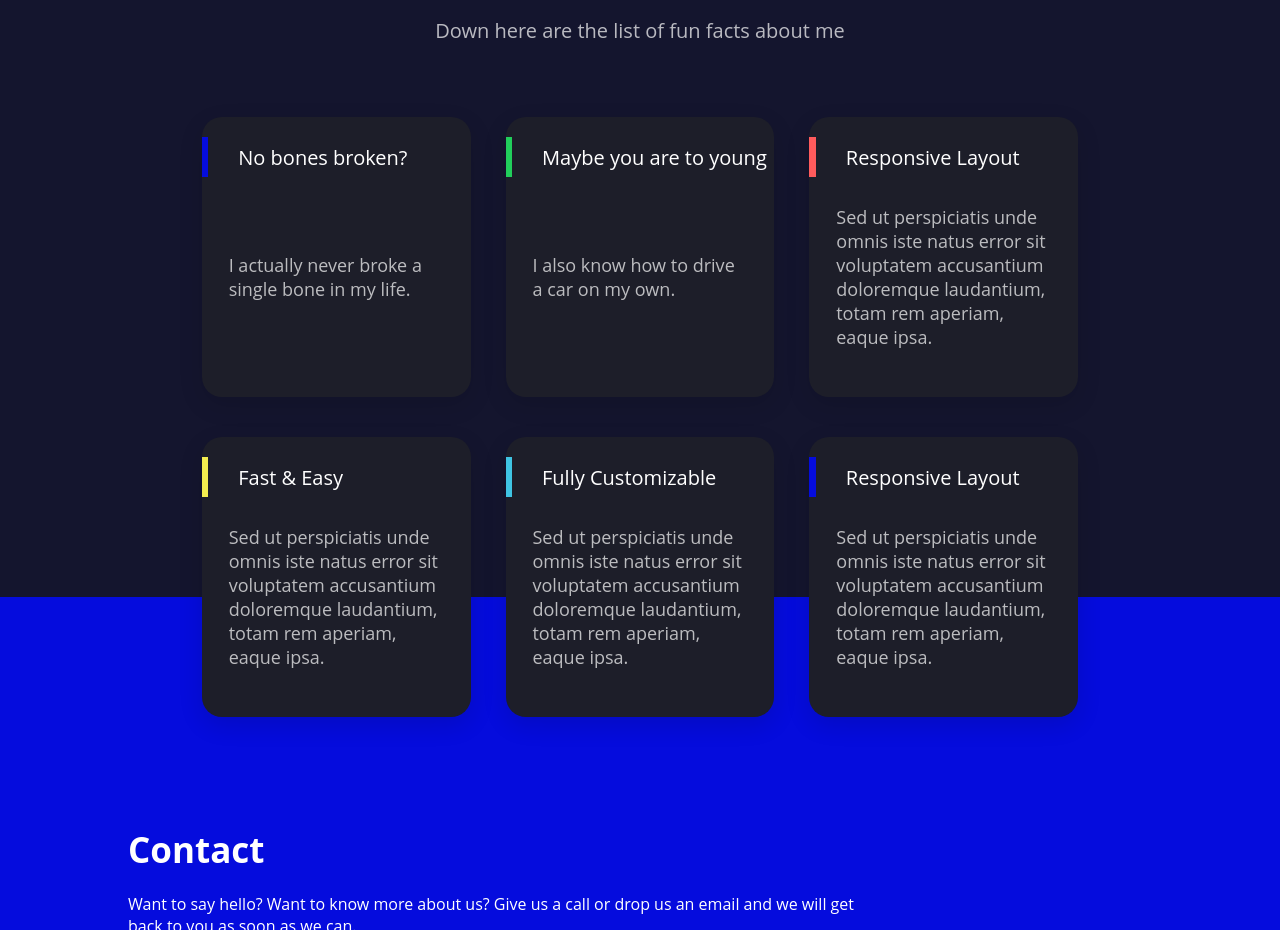
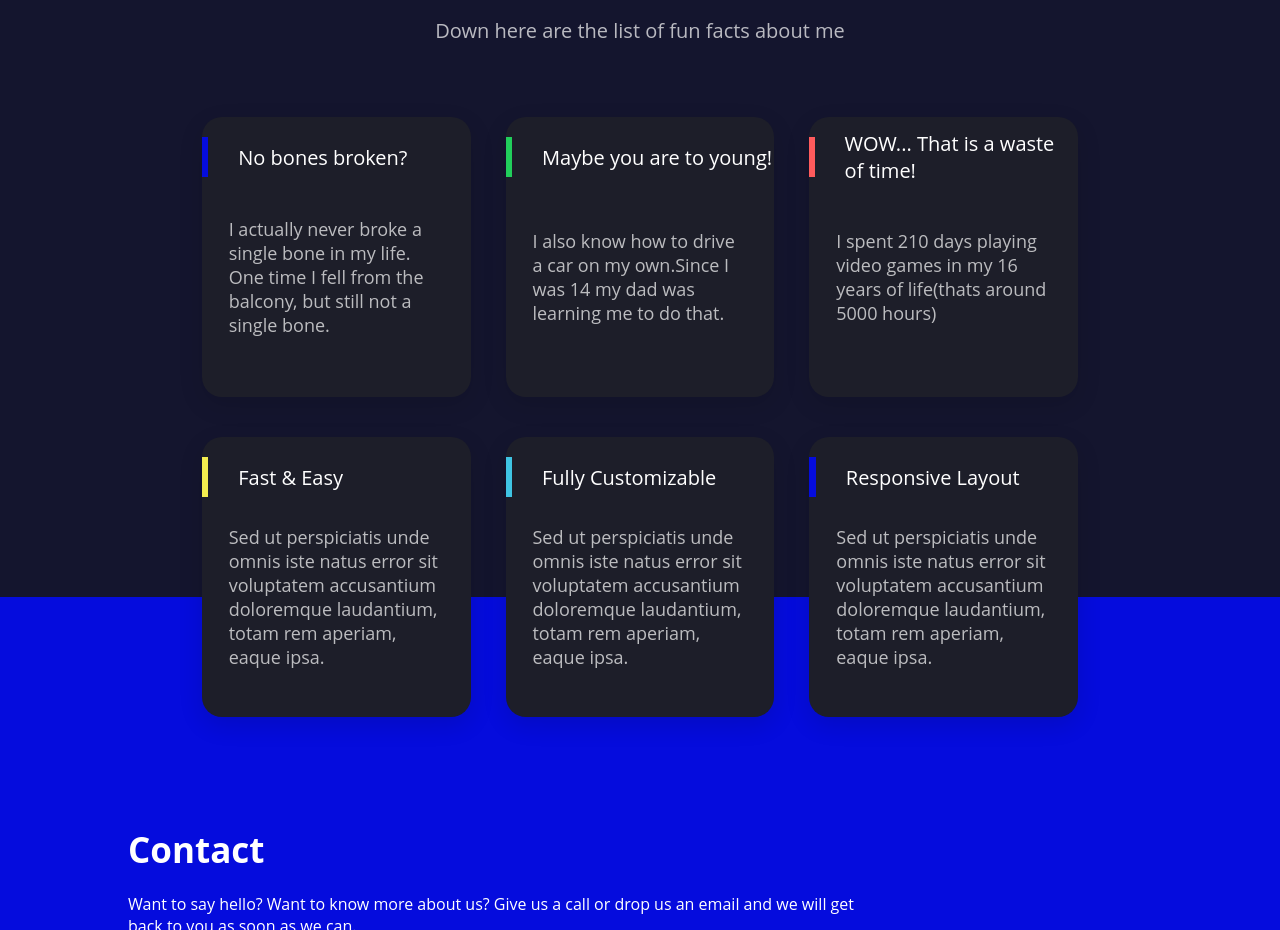
Before and after one commit to emir2008d/Portofolio, a plain HTML site: page index.html in a window 1280 px wide. Shown: the part 3523-4453 px from the top of the page. Drawn offline with Linux system fonts and the light colour scheme.

Commit message:
Update index.html

```diff
--- a/index.html
+++ b/index.html
@@ -182,21 +182,21 @@
                         <div class="color-serv1"></div>
                         <div class="header-text-serv"><p>No bones broken?</p></div>
                     </div>
-                    <div class="text-box-serv"><p>I actually never broke a single bone in my life.</p></div>
+                    <div class="text-box-serv"><p>I actually never broke a single bone in my life. One time I fell from the balcony, but still not a single bone.</p></div>
                 </div>
                 <div class="serv-box">
                     <div class="serv-box-header">
                         <div class="color-serv2"></div>
-                        <div class="header-text-serv"><p>Maybe you are to young</p></div>
+                        <div class="header-text-serv"><p>Maybe you are to young!</p></div>
                     </div>
-                    <div class="text-box-serv"><p>I also know how to drive a car on my own.</p></div>
+                    <div class="text-box-serv"><p>I also know how to drive a car on my own.Since I was 14 my dad was learning me to do that.</p></div>
                 </div>
                 <div class="serv-box3">
                     <div class="serv-box-header">
                         <div class="color-serv3"></div>
-                        <div class="header-text-serv"><p>Responsive Layout</p></div>
+                        <div class="header-text-serv"><p>WOW... That is a waste of time!</p></div>
                     </div>
-                    <div class="text-box-serv"><p>Sed ut perspiciatis unde omnis iste natus error sit voluptatem accusantium doloremque laudantium, totam rem aperiam, eaque ipsa.</p></div>
+                    <div class="text-box-serv"><p>I spent 210 days playing video games in my 16 years of life(thats around 5000 hours)</p></div>
                 </div>
             </div>
             <div class="row-serv-box">
```
